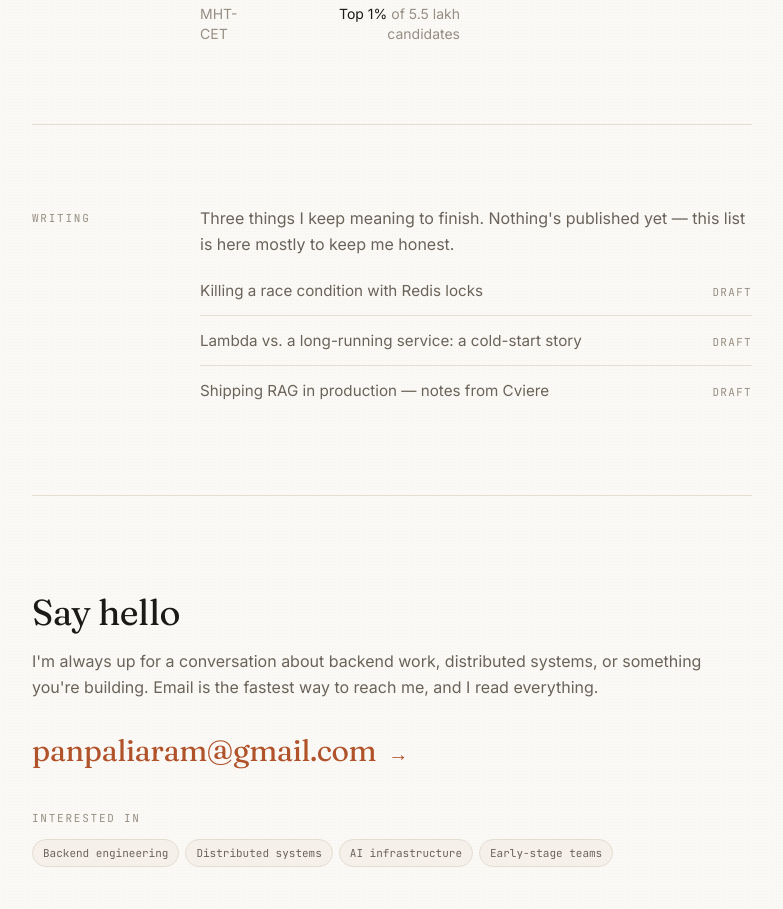
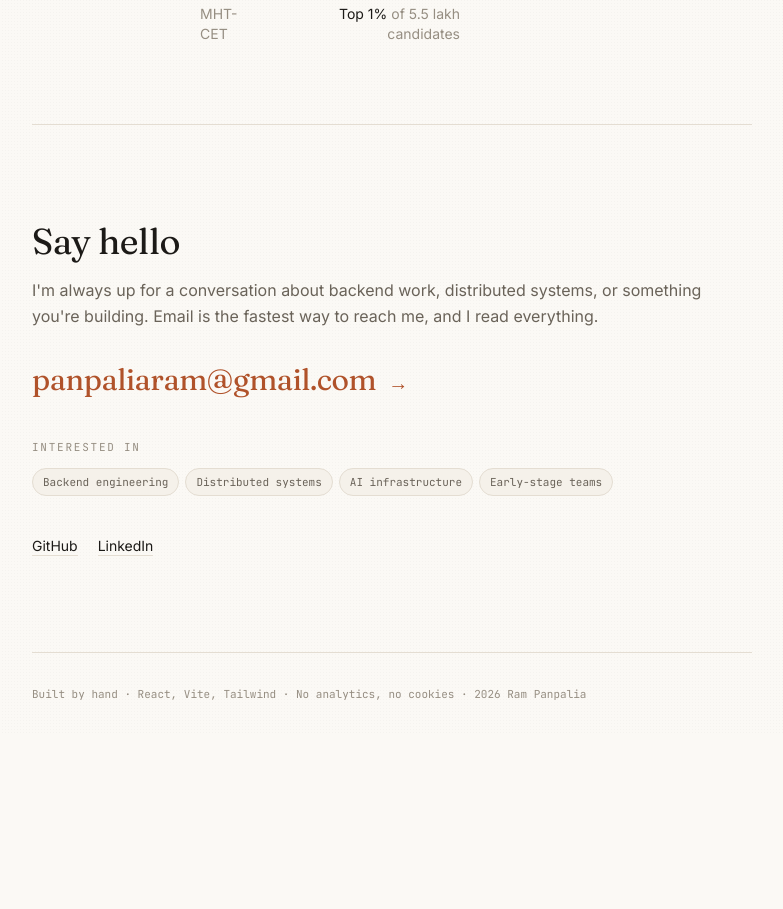
Before and after one commit to RamPanpalia/rampanpalia.github.io, a React (Vite) app: page / in a window 1280 px wide. Shown: the part 4300-5209 px from the top of the page, without its empty margins (248-1031 px from the left). After the commit the page ends 5035 px from the top, so only its background shows below. Built offline with nearby package versions, Linux system fonts and the light colour scheme.

Commit message:
Remove the Writing section
Every entry was an unpublished draft, so the section advertised what
hasn't been written rather than showing work. Drops the section, its
data, and the now-redundant fragment wrapper in Background.

```diff
--- a/src/components/Background.jsx
+++ b/src/components/Background.jsx
@@ -1,9 +1,8 @@
-import { achievements, education, writing } from "../data.js";
+import { achievements, education } from "../data.js";
 import { Reveal, Section } from "./primitives.jsx";
 
 export default function Background() {
   return (
-    <>
     <Section id="education" label="Before">
       <Reveal>
         <h3 className="font-display text-xl">{education.school}</h3>
@@ -29,28 +28,5 @@ export default function Background() {
         </div>
       </Reveal>
     </Section>
-
-      <Section id="writing" label="Writing">
-        <Reveal>
-          <p className="text-muted">
-            Three things I keep meaning to finish. Nothing's published yet — this list is here
-            mostly to keep me honest.
-          </p>
-          <ul className="mt-5 space-y-3">
-            {writing.map((post) => (
-              <li
-                key={post.title}
-                className="flex items-baseline justify-between gap-4 border-b border-line pb-3 last:border-b-0"
-              >
-                <span className="text-[0.95rem] text-muted">{post.title}</span>
-                <span className="shrink-0 font-mono text-[11px] uppercase tracking-[0.12em] text-faint">
-                  {post.status}
-                </span>
-              </li>
-            ))}
-          </ul>
-        </Reveal>
-      </Section>
-    </>
   );
 }
--- a/src/data.js
+++ b/src/data.js
@@ -177,12 +177,6 @@ export const achievements = [
   { label: "MHT-CET", value: "Top 1%", detail: "of 5.5 lakh candidates" },
 ];
 
-export const writing = [
-  { title: "Killing a race condition with Redis locks", status: "Draft" },
-  { title: "Lambda vs. a long-running service: a cold-start story", status: "Draft" },
-  { title: "Shipping RAG in production — notes from Cviere", status: "Draft" },
-];
-
 export const contact = {
   heading: "Say hello",
   body: "I'm always up for a conversation about backend work, distributed systems, or something you're building. Email is the fastest way to reach me, and I read everything.",
```
Lines whose indentation alone changed are shown as unchanged.
